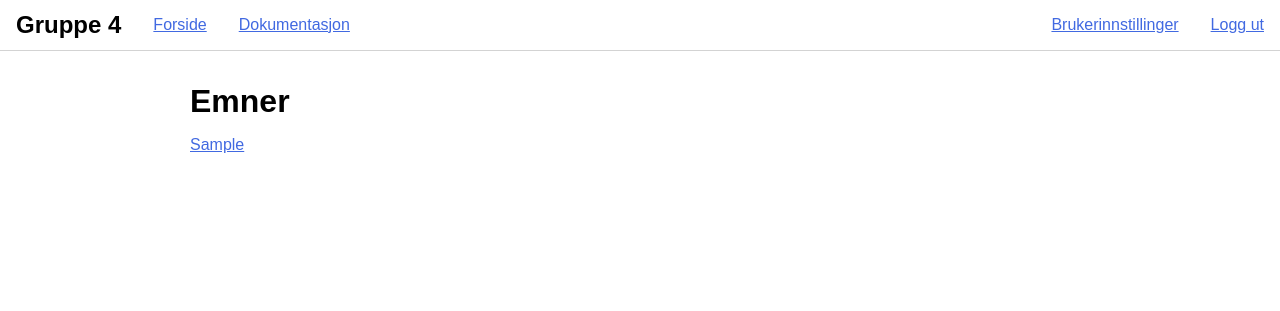
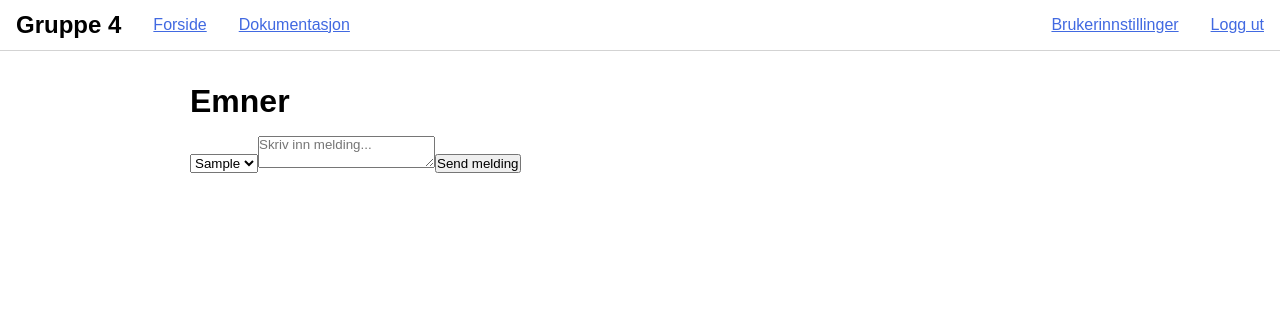
Before and after one commit to sanderbjo/Datasikkerhet-i-utvikling-og-drift, a PHP site: page /student.php in a window 1280 px wide. Shown: the top 311 px of the page. Run offline with PHP 8.4, Linux system fonts and the light colour scheme; the visitor is signed in with stand-in values (Sample User, id 1); tables that the repository leaves empty or names only in its code hold one stand-in row (values such as "Sample post").

Commit message:
Endringer i student.php. Studenter får nå en dropdown-meny der de kan velge emner og sende en melding. Småendringer i databsaen for å få auto-increment til å fungere. Det fungerer også å svare på disse meldingene som en foreleser.

```diff
--- a/student.php
+++ b/student.php
@@ -10,6 +10,7 @@ require_once "includes/validate.php";
     <title>Student</title>
     <link rel="stylesheet" href="/css/style.css">
 </head>
+
 <body>
 
 <?php
@@ -23,17 +24,39 @@ require_once "modules/header.php"
             <?php
             require "includes/db-connection.php";
 
+            if ($_SERVER["REQUEST_METHOD"] === "POST") {
+                if (!empty($_POST["emnekode"]) && !empty($_POST["melding"])) {
+                    $emnekode = $_POST["emnekode"];
+                    $melding = $_POST["melding"];
+                    $bruker_id = $_SESSION["id"];
+
+                    $stmt = $conn->prepare("INSERT INTO melding (innhold, bruker_id, emne_emnekode) VALUES (?, ?, ?)");
+                    $stmt->bind_param("sis", $melding, $bruker_id, $emnekode);
+                    if ($stmt->execute()) {
+                        echo "Melding sendt suksessfullt!";
+                    } else {
+                        echo "Feil under sending av melding: " . $conn->error;
+                    }
+                } else {
+                    echo "Vennligst fyll ut alle feltene.";
+                }
+            }
+
             $sql = "SELECT emnekode, navn FROM emne;";
             $result = $conn->query($sql);
 
             if ($result->num_rows > 0) {
-                echo "<ul>";
+                echo "<form method='post' action='" . htmlspecialchars($_SERVER["PHP_SELF"]) . "'>";
+                echo "<select name='emnekode'>";
                 while ($row = $result->fetch_assoc()) {
-                    echo "<li><a href='" . $row["emnekode"]. ".php'>" . $row["navn"]. "</a></li>";
+                    echo "<option value='" . $row["emnekode"]. "'>" . $row["navn"]. "</option>";
                 }
-                echo "</ul>";
+                echo "</select>";
+                echo "<textarea name='melding' placeholder='Skriv inn melding...'></textarea>";
+                echo "<input type='submit' value='Send melding'>";
+                echo "</form>";
             } else {
-                echo "0 results";
+                echo "Ingen tilgjengelige emner.";
             }
             $conn->close();
             ?>
@@ -42,4 +65,5 @@ require_once "modules/header.php"
 </main>
 
 </body>
+
 </html>
```
